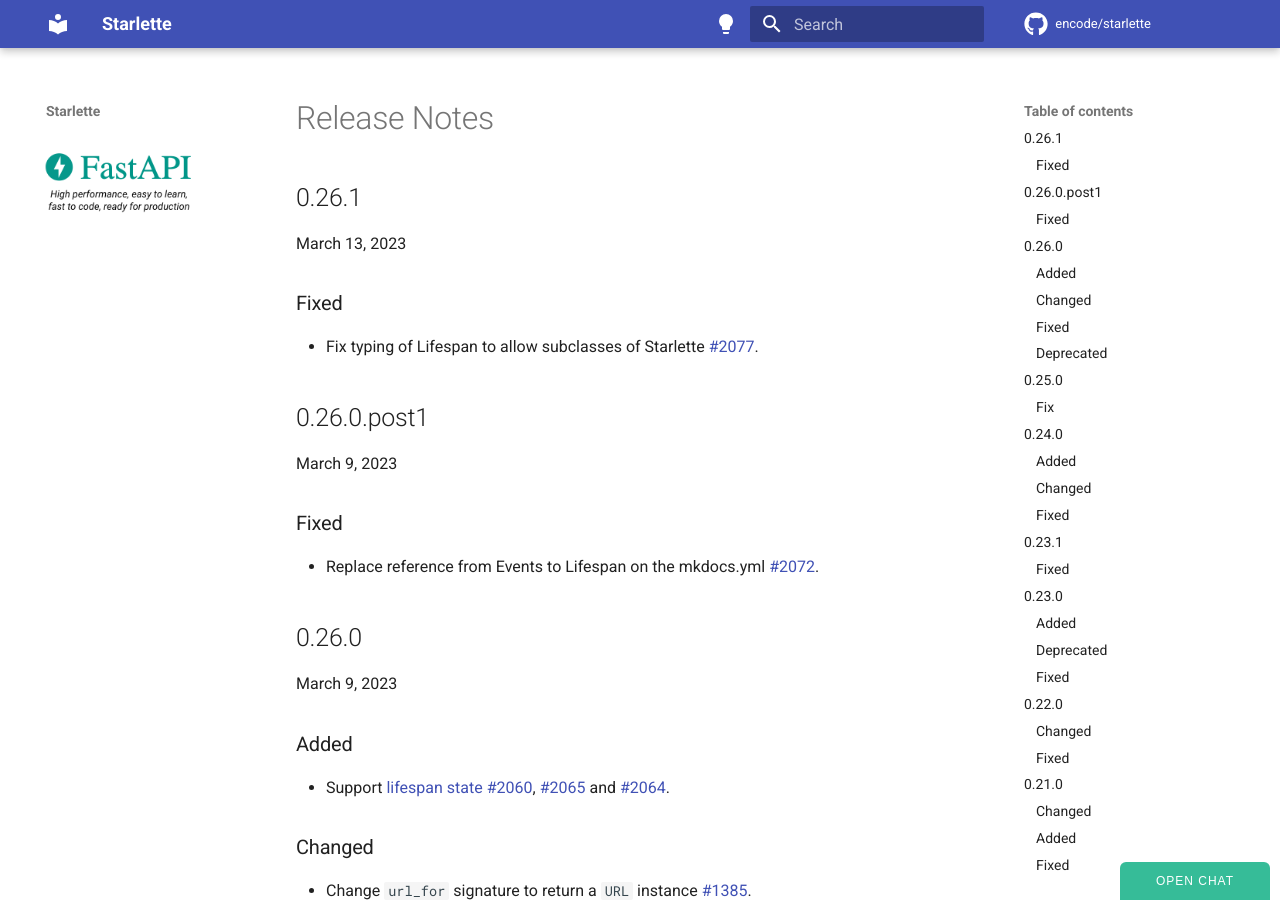
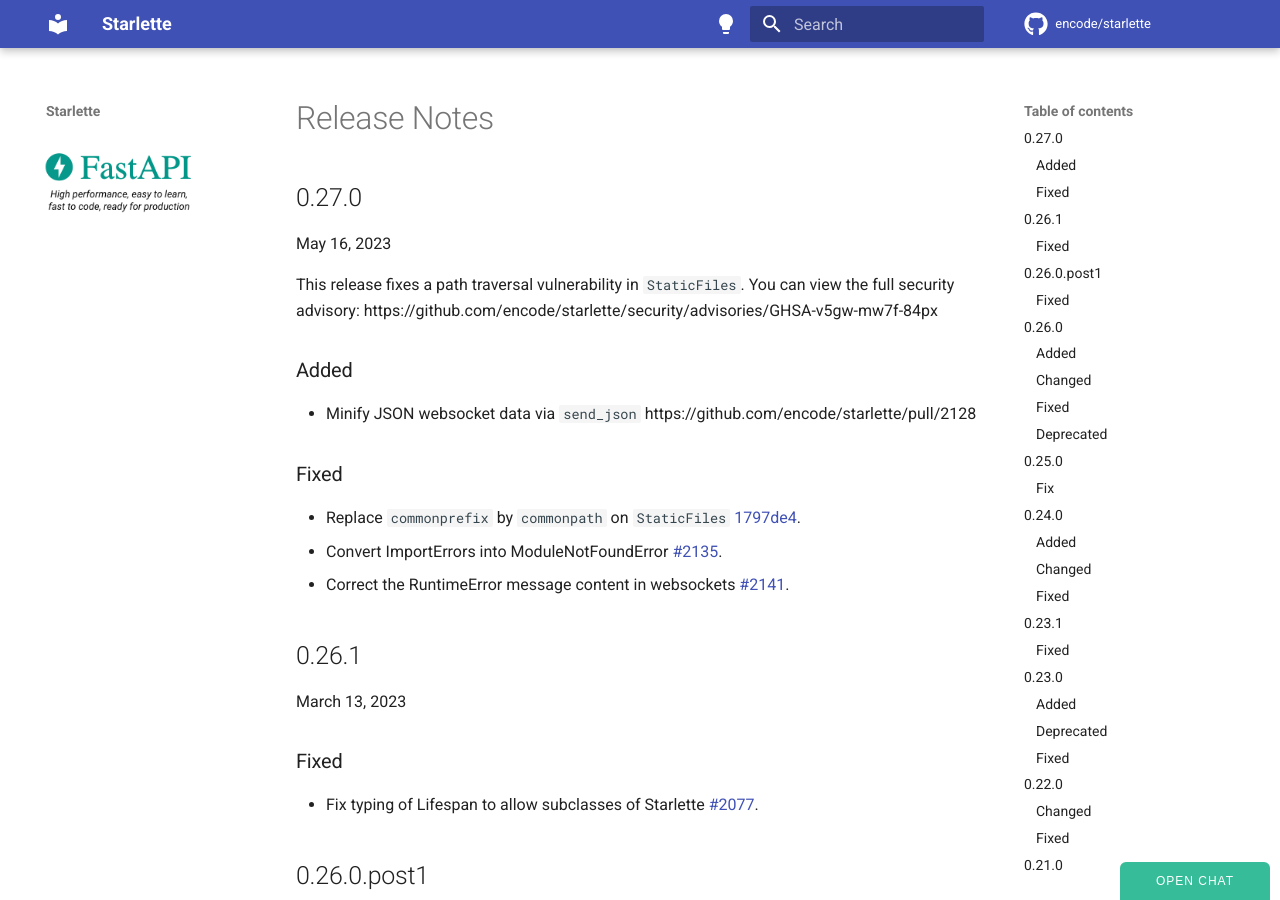
Before and after one commit to azurelotus0926/starlette, an MkDocs documentation site: the page built from docs/release-notes.md, in a window 1280 px wide and 900 px high. Built offline with MkDocs 1.6.1 and Material for MkDocs 9.7.7, drawn with Linux system fonts in a browser that asks for light colours; comment, search, counter and statistics services are not loaded.

Commit message:
Version 0.27.0 (#2147)
* Version 0.27.0

* Update release-notes.md

* Update docs/release-notes.md

* Update docs/release-notes.md

* Update docs/release-notes.md

* Update release-notes.md

* Update docs/release-notes.md

* Update release-notes.md

* Update docs/release-notes.md

* Update docs/release-notes.md

* Update docs/release-notes.md

---------

Co-authored-by: Marcelo Trylesinski <marcelotryle@gmail.com>

```diff
--- a/docs/release-notes.md
+++ b/docs/release-notes.md
@@ -1,3 +1,18 @@
+## 0.27.0
+
+May 16, 2023
+
+This release fixes a path traversal vulnerability in `StaticFiles`. You can view the full security advisory:
+https://github.com/encode/starlette/security/advisories/GHSA-v5gw-mw7f-84px
+
+### Added
+* Minify JSON websocket data via `send_json` https://github.com/encode/starlette/pull/2128
+
+### Fixed
+* Replace `commonprefix` by `commonpath` on `StaticFiles` [1797de4](https://github.com/encode/starlette/commit/1797de464124b090f10cf570441e8292936d63e3).
+* Convert ImportErrors into ModuleNotFoundError [#2135](https://github.com/encode/starlette/pull/2135).
+* Correct the RuntimeError message content in websockets [#2141](https://github.com/encode/starlette/pull/2141).
+
 ## 0.26.1
 
 March 13, 2023
--- a/starlette/__init__.py
+++ b/starlette/__init__.py
@@ -1 +1 @@
-__version__ = "0.26.1"
+__version__ = "0.27.0"
```
